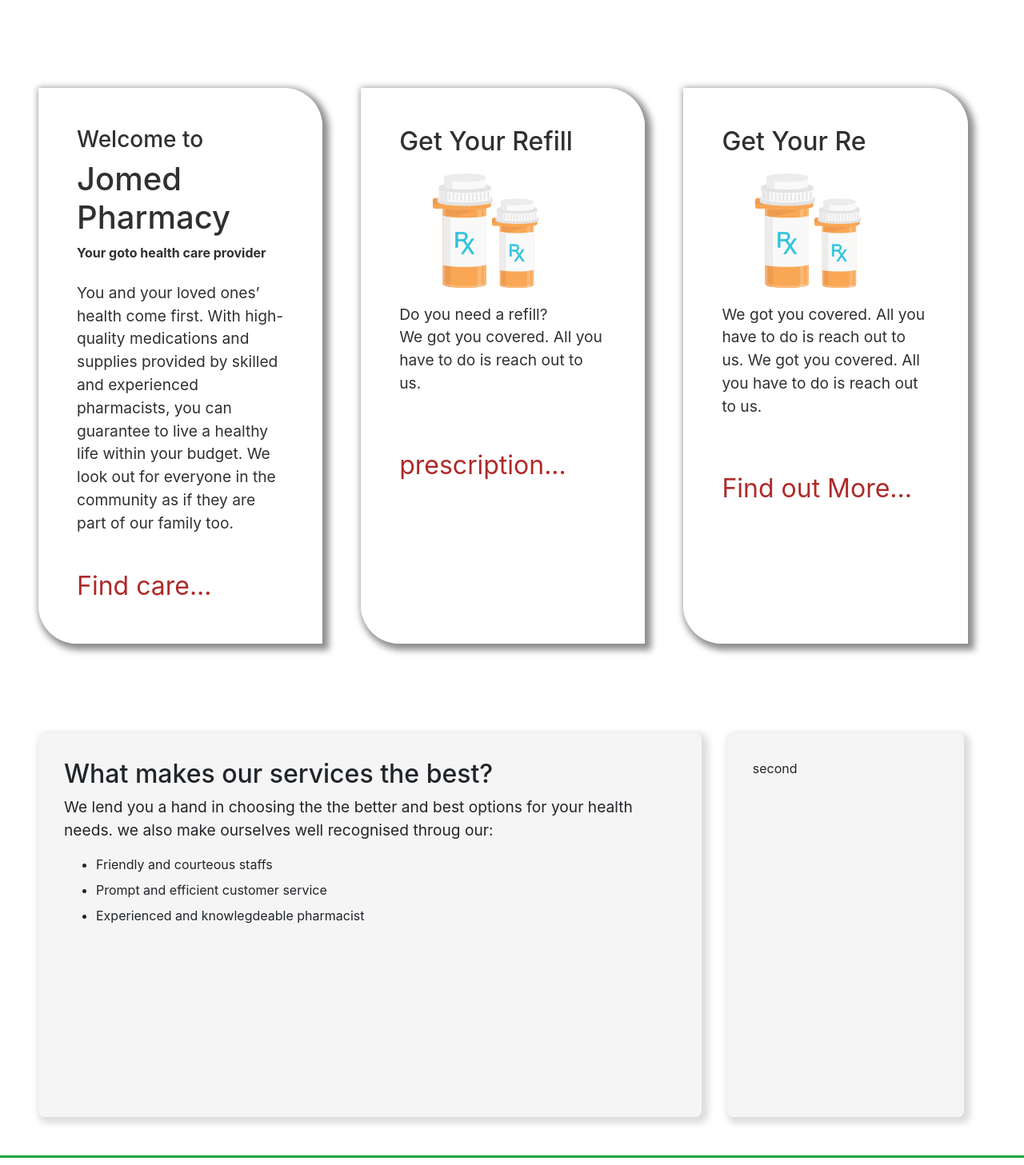
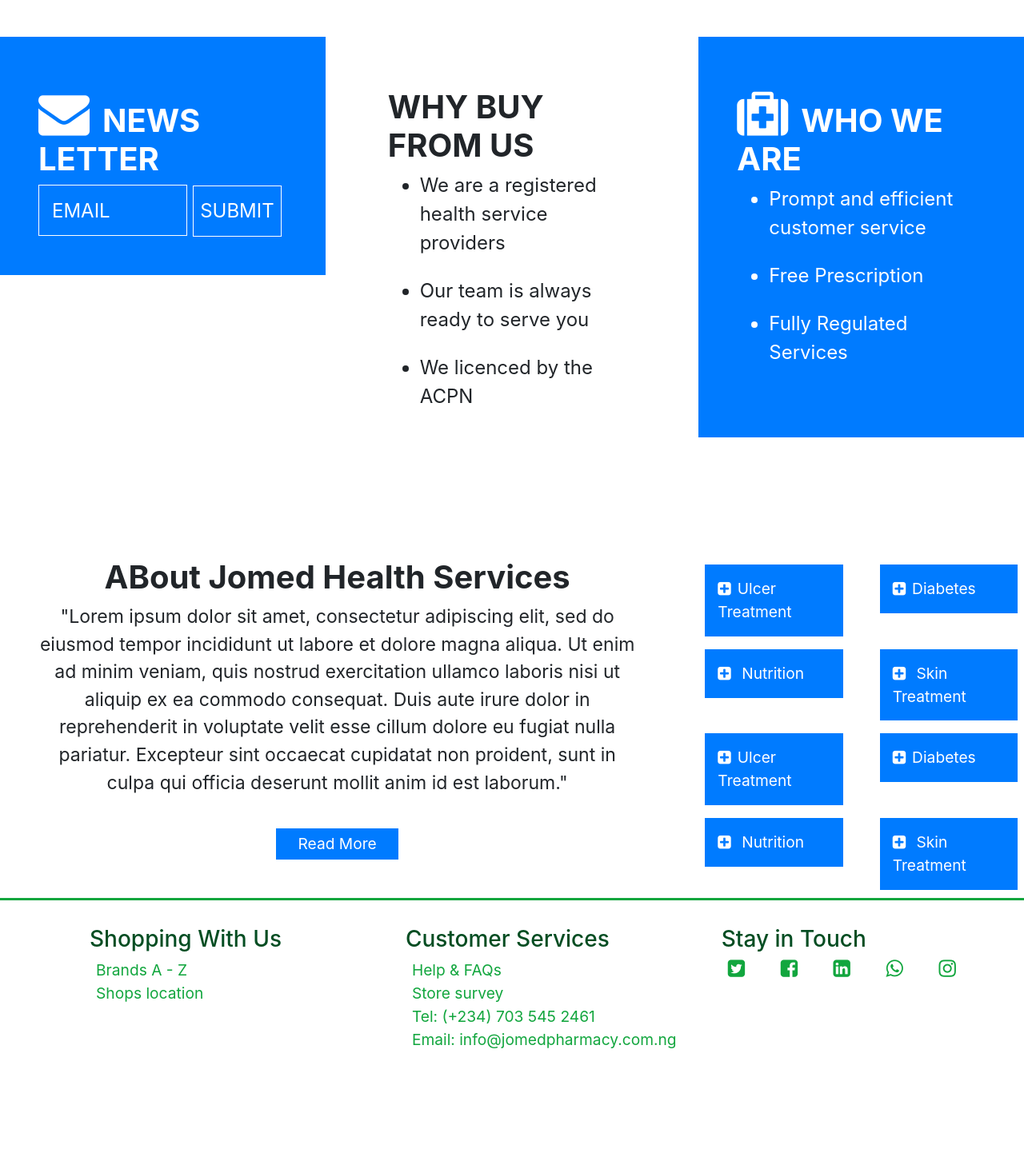
Before and after one commit to mitchel-okomor/jomedpharmacy, a Next.js app: page / in a window 1280 px wide. Shown: the part 913-2370 px from the top of the page at 80% size. After the commit the page ends 2259 px from the top, so only its background shows below. Built offline with nearby package versions, Linux system fonts and the light colour scheme; no server answers.

Commit message:
changed landing page

```diff
--- a/components/footer/footer.js
+++ b/components/footer/footer.js
@@ -41,11 +41,16 @@
             <h3>
                 Stay in Touch
                 </h3>
-                <i className="fa fa-twitter-square" aria-hidden="true"></i>
-                <i className="fa fa-facebook-square" aria-hidden="true"></i>
-                <i className="fa fa-linkedin-square" aria-hidden="true"></i>
-                <i className="fa fa-whatsapp" aria-hidden="true"></i>
-                <i className="fa fa-instagram" aria-hidden="true"></i>
+                <Link href=""><a>
+                <i className="fa fa-twitter-square" aria-hidden="true"></i></a></Link>
+                <Link href=""><a>
+                <i className="fa fa-facebook-square" aria-hidden="true"></i></a></Link>
+                <Link href=""><a>
+                <i className="fa fa-linkedin-square" aria-hidden="true"></i></a></Link>
+                <Link href=""><a>
+                <i className="fa fa-whatsapp" aria-hidden="true"></i></a></Link>
+                <Link href=""><a>
+                <i className="fa fa-instagram" aria-hidden="true"></i></a></Link>
              <div></div>
               </div>
 
--- a/components/main.js
+++ b/components/main.js
@@ -15,8 +15,8 @@
         <div className="container-fluid bg-transparent">
                <div className="row bg-transparent text-left">
 <div className="col-sm-12 col-md-6 col-lg-6 bg-transparent">
-<div className="m-5 p-5 bg-transparent">
- <h1>Jomed Pharmacy</h1>
+<div className=" bg-transparent ">
+ <h1 >Jomed Pharmacy</h1>
 <p>- Your Family Number 1 Pharmacy</p>
 <p>Phasellus varius diam arcu, vel laoreet lorem molestie faucibus. Morbi vestibulum tempus quam vitae.</p>
 <button>View More &gt;</button>
@@ -26,59 +26,114 @@
       </div>
         </div>
 
-
       </div>
-      <div className={css.cards}>
-
-         <div>
-        <h3>Welcome to</h3>
-
-<h1>Jomed Pharmacy</h1>
-<b>Your goto health care provider</b> <br /> <br />
-<p>You and your loved ones’ health come first. With high-quality medications and supplies provided by skilled and experienced pharmacists, you can guarantee to live a healthy life within your budget. We look out for everyone in the community as if they are part of our family too.</p>
- <br />
- <Link href="/services"><a className={css.pagelink}>Find care...</a></Link>
-</div>
-             <div>
-             <h2>Get Your Refill</h2>
-<img src="/refill.png" />
-<p>Do you need a refill?
-  <br />
-  We got you covered. All you have to do is reach out to us.
-  </p>
-  <br />
-  <br />
-  <Link href="/services"><a className={css.pagelink}>prescription...</a></Link>
-
-                 </div>
-                 <div>
-                 <h2>Get Your Re</h2>
-                 <img src="/refill.png" />
-                 <br />
-                    <p>  We got you covered. All you have to do is reach out to us.
-                    We got you covered. All you have to do is reach out to us.
-
-</p>
-<br />
-  <br />
-                    <Link href="/services"><a className={css.pagelink}>Find out More...</a></Link>
-                 </div>
-         </div>
-         <div className={css.third}>
-<div>
- <h2>What makes our services the best?</h2>
- <p>We lend you a hand in choosing the the better and best options for your health needs. we also make ourselves well recognised throug our:</p>
- <ul>
-   <li>Friendly and courteous staffs</li>
-   <li>Prompt and efficient customer service</li>
-   <li>Experienced and knowlegdeable pharmacist</li>
- </ul>
+      <div className={css.middle_cards}>
+      <div className="row mt-5 h-100">
+        <div className="col-sm-12 col-lg-4 col-md-4 h-100" >
+  <div className="bg-primary p-5 h-100 text-white "><div>
+ <h1 className="font-weight-bolder mt-3 mb-ms-5"><i class="fa fa-envelope mr-3" aria-hidden="true"></i>NEWS LETTER</h1>
 </div>
 <div>
-  second
+  <input placeholder="EMAIL" /> <button>SUBMIT</button>
+</div></div>
+
+        </div>
+        <div className="col-sm-12 col-lg-4 col-md-4 h-100">
+          <div className="p-5 mt-3 h-100">
+            <h1 className="font-weight-bolder">WHY BUY FROM US</h1>
+<ul>
+  <li className="pb-4"> We are a registered health service providers</li>
+  <li className="pb-4">Our team is always ready to serve you</li>
+  <li className="pb-4">We licenced by the ACPN</li>
+</ul>
+          </div>
+
 </div>
+<div className="col-sm-12 col-lg-4 col-md-4 h-100">
+<div className="bg-primary p-5 h-100 text-white">
+  <h1 className="font-weight-bolder mt-3"><i class="fa fa-medkit mr-3" aria-hidden="true"></i>
+WHO WE ARE </h1>
+  <ul>
+    <li className="pb-4">Prompt and efficient customer service</li>
+    <li className="pb-4">Free Prescription</li>
+    <li className="pb-4">Fully Regulated Services</li>
+  </ul>
+</div>
+</div>
+      </div>
 
+          </div>
+
+         <div className={css.third}>
+        <div className="row mt-5">
+<div className="col-sm-12 col-md-8 col-lg-8">
+<div className="text-center bg-white m-5 .about">
+ <h1 className="font-weight-bold">ABout Jomed Health Services</h1>
+ <p>"Lorem ipsum dolor sit amet, consectetur adipiscing elit, sed do eiusmod tempor incididunt ut labore et dolore magna aliqua. Ut enim ad minim veniam, quis nostrud exercitation ullamco laboris nisi ut aliquip ex ea commodo consequat. Duis aute irure dolor
+   in reprehenderit in voluptate velit esse cillum dolore eu fugiat nulla pariatur. Excepteur sint occaecat cupidatat non proident, sunt in culpa qui officia deserunt mollit anim id est laborum."
+   </p>
+   <button className="mt-4 btn-primary" >Read More</button>
+</div>
+</div>
+<div className="col-sm-12 col-md-4 col-lg-4 mt-5">
+<div className="row text-white ">
+  <div className="col-sm-12 col-md-6 col-lg-6 ">
+  <Link href=""><a className="text-white">
+  <div className="m-2 p-3 bg-primary ">  <i class="fa fa-plus-square mr-2" aria-hidden="true"></i>
+ Ulcer Treatment </div>
+</a></Link>
+  </div>
+  <div className="col-sm-12 col-md-6 col-lg-6 ">
+  <Link href=""><a className="text-white">
+  <div className="m-2 p-3 bg-primary ">
+  <i class="fa fa-plus-square mr-2" aria-hidden="true"></i>Diabetes
+  </div> </a></Link>
+  </div>
+  <div className="col-sm-12 col-md-6 col-lg-6 ">
+  <Link href=""><a className="text-white">
+  <div className="m-2 p-3 bg-primary ">
+  <i class="fa fa-plus-square mr-2" aria-hidden="true"></i> Nutrition
+  </div></a></Link>
+  </div>
+  <div className="col-sm-12 col-md-6 col-lg-6 ">
+  <Link href=""><a className="text-white">
+  <div className="m-2 p-3 bg-primary ">
+  <i class="fa fa-plus-square mr-2" aria-hidden="true"></i> Skin Treatment
+  </div>
+  </a></Link>
+  </div>
+  <div className="col-sm-12 col-md-6 col-lg-6 ">
+  <Link href=""><a className="text-white">
+  <div className="m-2 p-3 bg-primary ">  <i class="fa fa-plus-square mr-2" aria-hidden="true"></i>
+ Ulcer Treatment </div>
+</a></Link>
+  </div>
+  <div className="col-sm-12 col-md-6 col-lg-6 ">
+  <Link href=""><a className="text-white">
+  <div className="m-2 p-3 bg-primary ">
+  <i class="fa fa-plus-square mr-2" aria-hidden="true"></i>Diabetes
+  </div>
+  </a></Link>
+  </div>
+  <div className="col-sm-12 col-md-6 col-lg-6 ">
+  <Link href=""><a className="text-white">
+  <div className="m-2 p-3 bg-primary ">
+  <i class="fa fa-plus-square mr-2" aria-hidden="true"></i> Nutrition
+  </div>
+  </a></Link>
+  </div>
+  <div className="col-sm-12 col-md-6 col-lg-6 ">
+  <Link href=""><a className="text-white">
+  <div className="m-2 p-3 bg-primary ">
+  <i class="fa fa-plus-square mr-2" aria-hidden="true"></i> Skin Treatment
+  </div>
+  </a></Link>
+  </div>
+</div>
+</div>
+        </div>
          </div>
+
     </main>
   );
 };
--- a/components/main.module.scss
+++ b/components/main.module.scss
@@ -6,18 +6,17 @@
     box-sizing: border-box;
     width: 100%;
     margin-top: 0.2em;
-    min-height: 100em;
-
     background-attachment: fixed;
 
+
 .intro{
-    display: flex;
     background: url('/bg-blue.jpg');
     background-repeat: no-repeat;
     background-size: 120% 100%;
 text-align: center;
 justify-content: center;
-margin: auto;
+padding-left: 10rem;
+padding-top: 10rem;
 width: 100%;
 height: 88vh;
 overflow: hidden;
@@ -26,11 +25,10 @@
 }
 
 div{
-    box-sizing: border-box;
 
 background-color: rgba(0, 0, 0, 0.1);
 width: 100%;
-height: 20em;
+min-height: 20em;
 color:$primary-color ;
 padding: 1em;
 
@@ -61,182 +59,158 @@
 
 }
 
-.cards{
-    margin: 3em;
-    display: grid;
-    grid-template-columns: 30% 30% 30%;
-    grid-column-gap: 3em;
-    min-height: 15em;
+.middle_cards{
+min-height: 20rem;
+font-size: x-large;
 
-    div{
-        margin-top: 4em;
-        border-radius: 0em 3em 0em 3em;
-        padding: 3em;
-        opacity: 0.9;
-        background-color: rgba(255, 255, 255, 0.9);
-        box-shadow: 4px 4px 8px 4px gray;
-        color: #1A1A1A;
+input{
+    height: 4rem;
+    margin-right: 0;
+    width: 60%;
+    background-color: transparent;
+    border: 1px solid white;
+    color: white !important;
+    padding-left: 1rem;
+    font-size: x-large;
+}
+input::placeholder{
+    color:white;
+}
+button{
+    width: fit-content;
+    padding: 0.5rem;
+    border-radius: 0;
+    height: 4rem;
+    background-color: transparent;
+    border: 1px solid white;
+    color: white;
+    margin-top: 0 !important;
+}
+i{
+    font-size: 4rem;
+}
+}
 
-    }
-
-    div:hover{
-        background-color: rgba(0, 0, 0,  0.7);
-        color: rgb(255, 255, 255);
-        transition: 0.8s;
-    }
+.third{
+    font-size: larger;
 
 }
 
-//main page
-@media only screen and (max-width: $breakpoint-tablet) {
+}
 
-
-}
 
 //Intro media query
 @media only screen and (max-width: $breakpoint-tablet) {
 
+.main{
+    box-sizing: border-box;
+    width: 100%;
+    margin-top: 0.2em;
+    background-attachment: fixed;
 
-    .intro{
-    display: flex;
+
+.intro{
+    background: url('/bg-blue.jpg');
+    background-repeat: no-repeat;
+    background-size: 120% 100%;
 text-align: center;
 justify-content: center;
-margin-top: 3em;
+margin: auto;
+padding-left: 0.2rem;
+padding-top: 0.2rem;
 width: 100%;
-height: 15em;
+height: 40vh;
+overflow: hidden;
+h2{
+font-size: 2em;
+}
 
 div{
-    box-sizing: border-box;
 
-background-color: rgba(0, 0, 0, 0.5);
-font-size: 0.7em;
+background-color: rgba(0, 0, 0, 0.1);
 width: 100%;
-height: 15em;
+min-height: 20em;
 color:$primary-color ;
-padding: 0.4rem !important;
-margin: 0.1rem !important;
+padding: 1em;
 
 h1{
-    font-size: 2rem;
-    font-weight: 200;
-    margin-bottom: 0.2rem;
+    font-size: 1.5rem;
+    font-weight: 600;
+    margin-bottom: 0.4rem !important;
 }
 p{
     font-size: 1rem;
-    margin-bottom: 0.2rem;
+    margin-bottom: 0.3rem;
+    line-height: 1.2rem;
 }
+
 button{
-    margin-top: 0.5rem;
-    height: 3rem;
-    width: fit-content;
-    padding: 0.3rem;
-    border-radius: 0.3rem;
+    border-radius: 0;
+    border: none;
+    font-size: small;
+    height: fit-content;
+    padding-top: 0.2rem;
+    padding-bottom: 0.2rem;
+    margin-left: 0;
+    margin-top: 0.2rem;
+    background-color: rgb(133, 235, 230);
+}
+
+button:hover{
+    background-color: rgb(0, 162, 255) !important;
+    color: white;
 }
 }
 
+}
 
+.middle_cards{
+min-height: 20rem;
+font-size: large;
+padding: 0.2rem;
+div{
+    padding: 0.5rem !important;
+}
 
+input{
+    height: 2rem;
+    margin-right: 0;
+    width: 60%;
+    background-color: transparent;
+    border: 1px solid white;
+    color: white !important;
+    padding-left: 1rem;
+    font-size: x-large;
+    border-radius: 0;
+}
+input::placeholder{
+    color:white;
+}
+button{
+    width: fit-content;
+    padding: 0.5rem;
+    border-radius: 0;
+    height: 2rem;
+    padding: 0.2rem;
+    background-color: transparent;
+    border: 1px solid white;
+    color: white;
+    margin-top: 0 !important;
+}
+h1{
+    font-size: x-large;
+}
+i{
+    font-size: 2rem;
 }
 }
 
-
-
-
-
-//card media screen
-@media only screen and (max-width: $breakpoint-tablet) {
-    .cards{
-        margin: 0.2em;
-        display: block;
-        min-height: 13em;
-
-        div{
-            width: 100%;
-            margin-top: 0.3em;
-            border-radius: 2em;
-            opacity: 0.9;
-            background-color: white;
-            box-shadow: 4px 4px 8px 4px gray;
-    border-radius: 0.5rem;
-
-
-        }
-
-    }
-}
-
 .third{
-    display: grid;
-  grid-column-gap: 2em;
-  grid-template-columns: 70% 25%;
-  min-height: 400px;
-    margin-top: 4em;
-box-sizing: border-box;
-    padding: 3em;
-
-    div:nth-child(1){
-        padding: 2rem;
-    min-height: 30em;
-background-color:whitesmoke;
-box-shadow: 4px 4px 8px 4px gainsboro;
-border-radius: 0.5rem;
-li{
-    margin-top: 0.5rem;
-}
-    }
-
-    div:nth-child(2){
-        padding: 2rem;
-        min-height: 30em;
-    background-color: whitesmoke;
-    box-shadow: 4px 4px 8px 4px gainsboro;
-border-radius: 0.5rem;
-
-        }
-}
-
-//third media query
-@media only screen and (max-width: $breakpoint-tablet) {
-
-
-    .third{
-        display: block;
-      min-height: 400px;
-        margin-top: 3em;
-    box-sizing: border-box;
-        padding: 0.3em;
-
-        div:nth-child(1){
-            padding: 2rem;
-        min-height: 30em;
-        width: 100%;
-    background-color:whitesmoke;
-    box-shadow: 4px 4px 8px 4px gainsboro;
-    border-radius: 0.5rem;
-    li{
-        margin-top: 0.5rem;
-    }
-        }
-
-        div:nth-child(2){
-            padding: 2rem;
-            min-height: 30em;
-            width: 100%;
-            margin-top: 1em;
-        background-color: whitesmoke;
-        box-shadow: 4px 4px 8px 4px gainsboro;
-    border-radius: 0.5rem;
-
-            }
-    }
-}
-//main
-@media only screen and (max-width: $breakpoint-tablet) {
-
-  .main{
-    background-size: 50%;
-  }
+    font-size: larger;
 
 }
 
 }
+
+
+}
```
Also changed, not shown: components/footer/footer.module.scss (+3 -4 lines).
